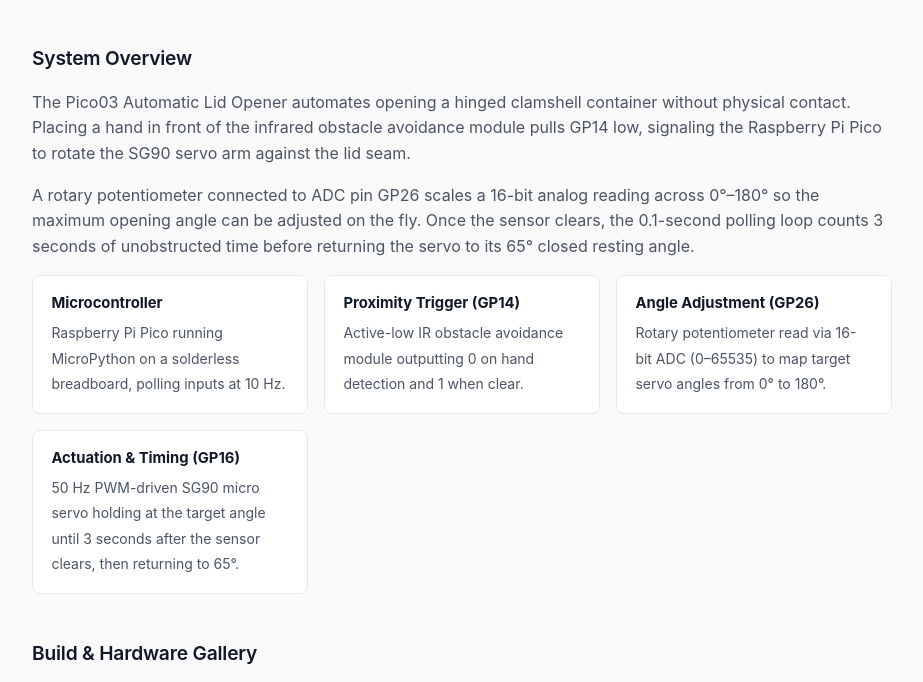
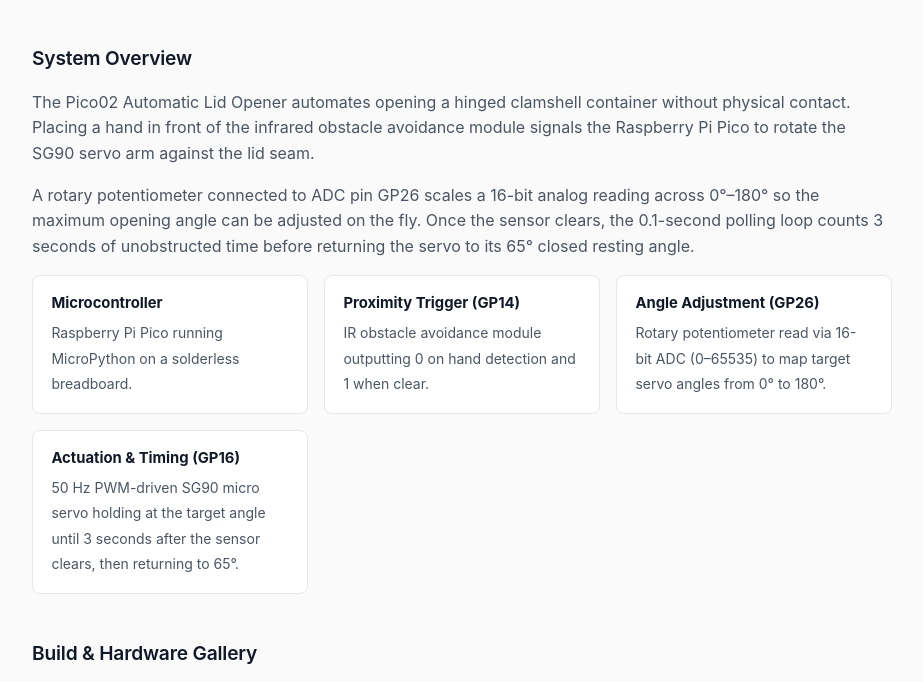
Before and after one commit to amemilk/Pico02BoxOpenerPortfolio, a plain HTML site: page index.html in a window 1280 px wide. Shown: the part 980-1662 px from the top of the page, without its empty margins (178-1101 px from the left). Drawn offline with Linux system fonts and the light colour scheme; grey boxes are pictures that could not be loaded.

Commit message:
Wording adjustments

```diff
--- a/index.html
+++ b/index.html
@@ -3,7 +3,7 @@
 <head>
   <meta charset="UTF-8" />
   <meta name="viewport" content="width=device-width, initial-scale=1.0" />
-  <title>Pico03 Automatic Lid Opener</title>
+  <title>Pico02 Automatic Lid Opener</title>
   <style>
     :root {
       --bg: #fafafa;
@@ -295,7 +295,7 @@
 <body>
   <main>
     <header>
-      <h1>Pico03 Automatic Lid Opener</h1>
+      <h1>Pico02 Automatic Lid Opener</h1>
       <p class="subtitle">
         A contactless container lid opener driven by a Raspberry Pi Pico, an infrared obstacle sensor, an adjustable rotary potentiometer, and an SG90 micro servo.
       </p>
@@ -327,7 +327,7 @@
     <section aria-labelledby="overview-heading">
       <h2 id="overview-heading">System Overview</h2>
       <p>
-        The Pico03 Automatic Lid Opener automates opening a hinged clamshell container without physical contact. Placing a hand in front of the infrared obstacle avoidance module pulls GP14 low, signaling the Raspberry Pi Pico to rotate the SG90 servo arm against the lid seam.
+        The Pico02 Automatic Lid Opener automates opening a hinged clamshell container without physical contact. Placing a hand in front of the infrared obstacle avoidance module signals the Raspberry Pi Pico to rotate the SG90 servo arm against the lid seam.
       </p>
       <p>
         A rotary potentiometer connected to ADC pin GP26 scales a 16-bit analog reading across 0&deg;&ndash;180&deg; so the maximum opening angle can be adjusted on the fly. Once the sensor clears, the 0.1-second polling loop counts 3 seconds of unobstructed time before returning the servo to its 65&deg; closed resting angle.
@@ -336,11 +336,11 @@
       <div class="specs-grid">
         <div class="spec-item">
           <strong>Microcontroller</strong>
-          <span>Raspberry Pi Pico running MicroPython on a solderless breadboard, polling inputs at 10 Hz.</span>
+          <span>Raspberry Pi Pico running MicroPython on a solderless breadboard.</span>
         </div>
         <div class="spec-item">
           <strong>Proximity Trigger (GP14)</strong>
-          <span>Active-low IR obstacle avoidance module outputting 0 on hand detection and 1 when clear.</span>
+          <span>IR obstacle avoidance module outputting 0 on hand detection and 1 when clear.</span>
         </div>
         <div class="spec-item">
           <strong>Angle Adjustment (GP26)</strong>
@@ -442,7 +442,7 @@ while True:
     </section>
 
     <footer>
-      Pico03 Automatic Lid Opener &mdash; Hardware Prototype Portfolio
+      Pico02 Automatic Lid Opener &mdash; Hardware Prototype Portfolio
     </footer>
   </main>
 
```
